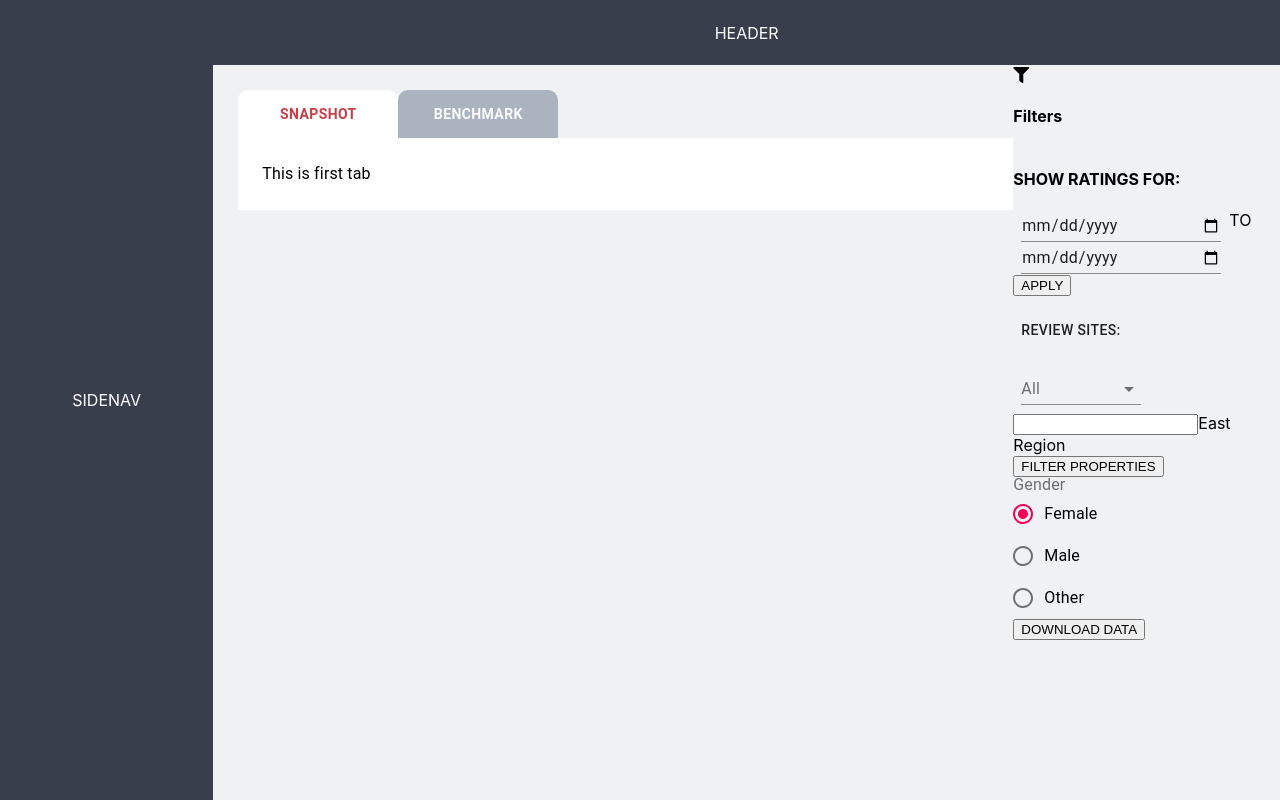
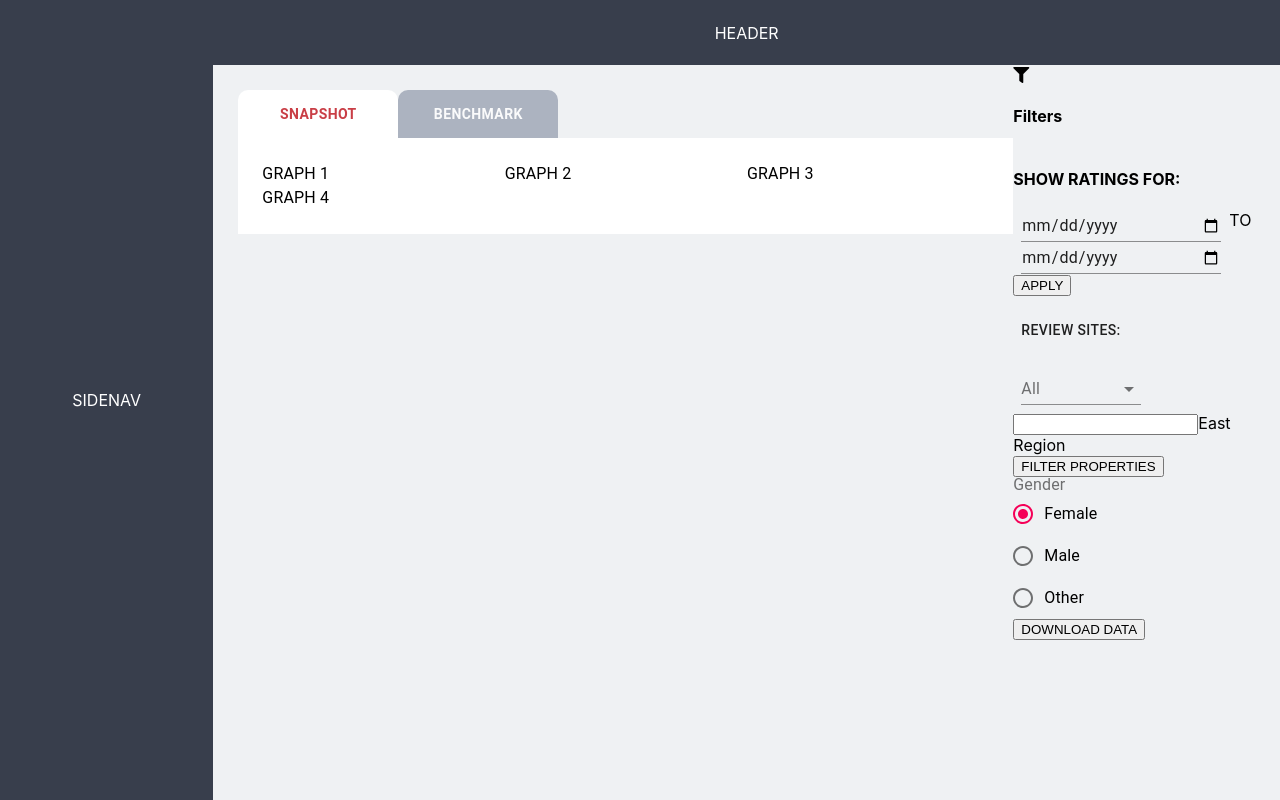
Before and after one commit to tanveerisonline/Ratings-Tracker, a React (Create React App) app: page / in a window 1280 px wide. Built offline with nearby package versions, Linux system fonts and the light colour scheme.

Commit message:
Included graphs

```diff
--- a/src/Components/TabContainer.js
+++ b/src/Components/TabContainer.js
@@ -6,6 +6,11 @@ import Tabs from "@material-ui/core/Tabs";
 import Tab from "@material-ui/core/Tab";
 import Typography from "@material-ui/core/Typography";
 import Box from "@material-ui/core/Box";
+import Graph1 from "./Graphs/Graph1";
+import Graph2 from "./Graphs/Graph2";
+import Graph3 from "./Graphs/Graph3";
+import Graph4 from "./Graphs/Graph4";
+import { Grid } from "@material-ui/core";
 
 function TabPanel(props) {
   const { children, value, index, ...other } = props;
@@ -91,7 +96,21 @@ export default function TabContainer() {
       </Tabs>
       {/* </AppBar> */}
       <TabPanel value={value} index={0}>
-        This is first tab
+        {/* <div className="tab">FIRST TAB</div> */}
+        <Grid container>
+          <Grid item xs={4}>
+            <Graph1 />
+          </Grid>
+          <Grid item xs={4}>
+            <Graph2 />
+          </Grid>
+          <Grid item xs={4}>
+            <Graph3 />
+          </Grid>
+          <Grid item xs={12}>
+            <Graph4 />
+          </Grid>
+        </Grid>
       </TabPanel>
       <TabPanel value={value} index={1}>
         This is second tab
```
